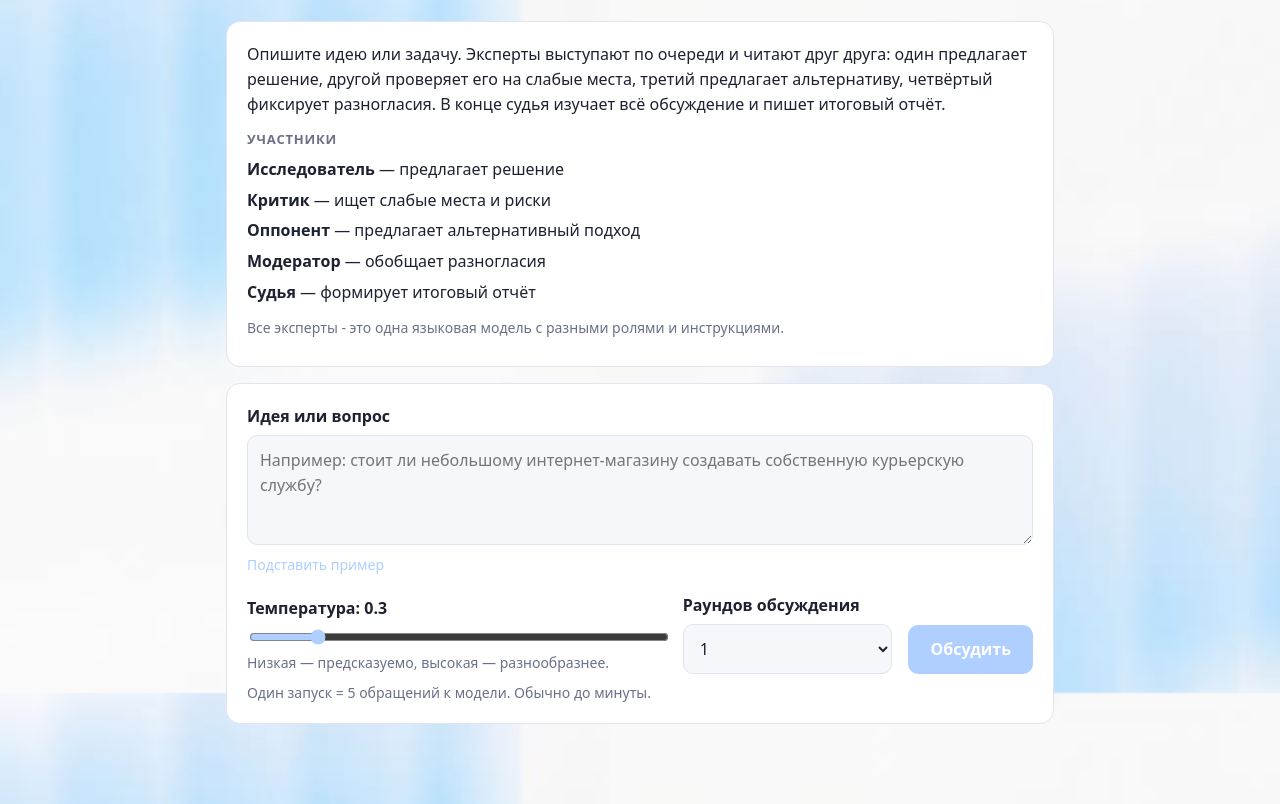
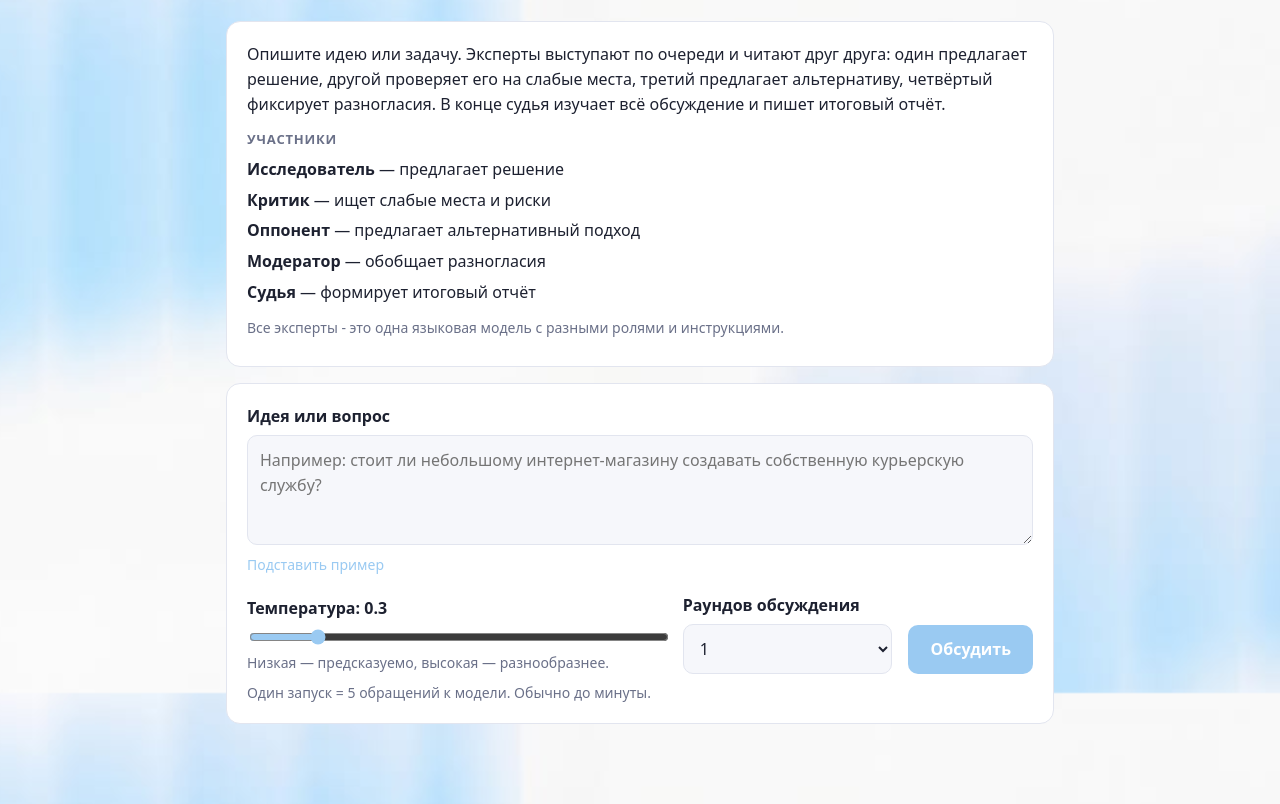
Before and after one commit to LLINAJOO/ai_debate, a plain HTML site: page index.html in a window 1280 px wide. Shown: the part 107-911 px from the top of the page. Drawn offline with Linux system fonts and the light colour scheme; no server answers.

Commit message:
Change accent color from #aecfff to #9acaf2

```diff
--- a/style.css
+++ b/style.css
@@ -4,7 +4,7 @@
     --text: #1d2130;
     --muted: #6a7088;
 
-    --accent: #aecfff;
+    --accent: #9acaf2;
     --accent-soft: #eaf7fe;
     --accent-text: #ffffff;
     --border: #e2e5ef;
```
